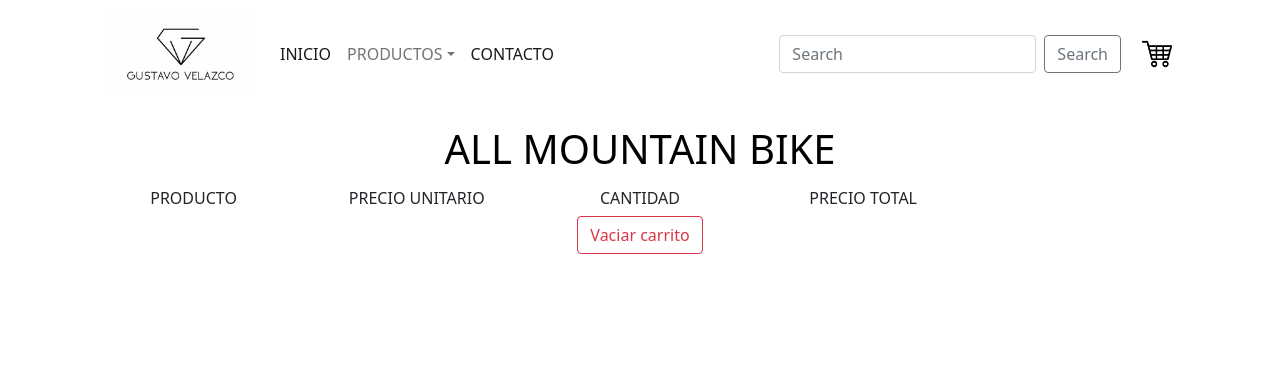
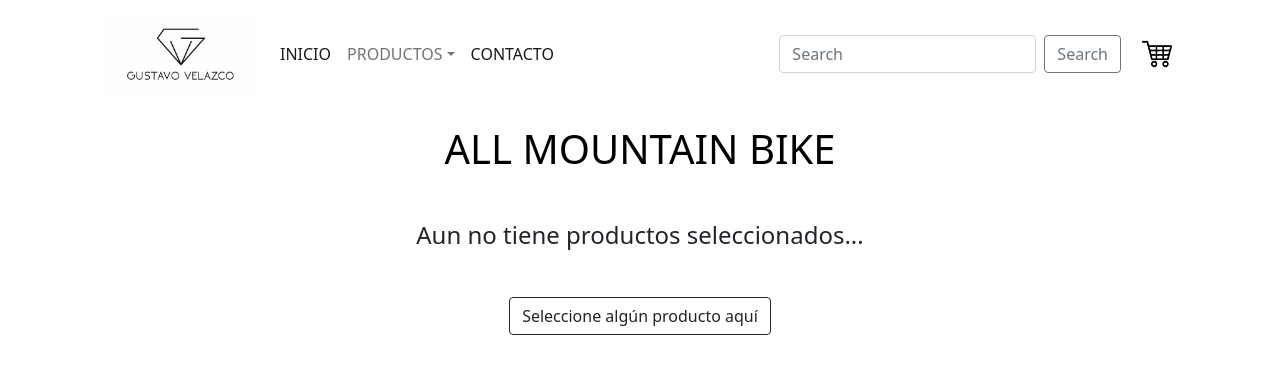
Before and after one commit to wilander200/ProyectoFinalReact, a React (Create React App) app: page /cart in a window 1280 px wide. Shown: the top 374 px of the page. Built offline with nearby package versions, Linux system fonts and the light colour scheme.

Commit message:
final desafio clase 11

```diff
--- a/src/components/Cart/Cart.jsx
+++ b/src/components/Cart/Cart.jsx
@@ -1,15 +1,25 @@
-import { useContext, useState } from "react"
+import { useContext } from "react"
 import { Button } from "react-bootstrap"
+import { Link } from "react-router-dom"
 import { CartContext } from "../../context/CartContext"
 
 
 export default function Cart() {
 
-  const {cartList, erraseCart, erraseItem} = useContext(CartContext)
-
+  const {cartList, erraseCart, erraseItem, totalPrice} = useContext(CartContext)
+  console.log(cartList)
 
   return (
     <div className="container">
+      { (cartList.length === 0) ?
+        <div>
+          <h4 className="h4 m-5">Aun no tiene productos seleccionados...</h4>
+          <Link to = '/'>
+            <Button variant="outline-dark">Seleccione algún producto aquí</Button>
+          </Link>
+        </div>
+        :
+        <div>
           <div className="row d-flex justify-content-around">
             <h2 className="col-2 h6">PRODUCTO</h2>
             <h2 className="col-2 h6">PRECIO UNITARIO</h2>
@@ -21,14 +31,20 @@ export default function Cart() {
             {cartList.map((prods) =>
               <div className="row d-flex justify-content-around my-2" key={prods.id}>
                 <p className="col-2 ">{prods.name}</p>
-            <p className="col-2 ">{prods.price.toLocaleString("es-CL")}</p>
+                <p className="col-2 ">{prods.price.toLocaleString("es-CL")} CLP</p>
                 <p className="col-2 ">{prods.cantidad}</p>
-            <p className="col-2 ">{(prods.cantidad*prods.price).toLocaleString("es-CL")}</p>
+                <p className="col-2 ">{(prods.cantidad*prods.price).toLocaleString("es-CL")} CLP</p>
                 <Button className="col-2 " variant="outline-danger" onClick={() => erraseItem(prods.id)} >Eliminar Item</Button>
               </div>
             ) }
           </div>
-      <Button onClick={erraseCart} variant="outline-danger">Vaciar carrito</Button>
+          <div>
+            <h3> {`Monto total de la compra : ${totalPrice().toLocaleString("es-CL")} CLP`}</h3>
+            <Button className="m-3" onClick={erraseCart} variant="outline-danger">Vaciar carrito</Button>
+            <Button className="m-3" variant="outline-success">Proceder al Pago</Button>
+          </div>
+        </div>
+      }
     </div>
   )
 }
--- a/src/components/Widget/WidgetCar.jsx
+++ b/src/components/Widget/WidgetCar.jsx
@@ -1,8 +1,18 @@
-
+import { useContext } from "react"
+import { CartContext } from "../../context/CartContext"
 
 const NavBar = () => {
+    const {totalCant} = useContext(CartContext)
+
     return (
-    <button className='btn btnCarrito' type="button"> <img className='imgCarrito' src='/img/car.png' alt="carritoCompra"/></button>
+    <button className='btn btnCarrito position-relative' type="button">
+        <img className='imgCarrito' src='/img/car.png' alt="carritoCompra"/>
+        { (totalCant()!==0) &&
+            <div class="position-absolute top-0 start-100 translate-middle badge rounded-pill bg-danger">
+                {`${totalCant()}`}
+            </div>
+        }
+    </button>
     )}
 
 export default NavBar
--- a/src/context/CartContext.jsx
+++ b/src/context/CartContext.jsx
@@ -17,27 +17,32 @@ export const CartContext = createContext([])
         setCartList([...cartList, product])
         };
       }
-      console.log(cartList)
 
     const erraseCart = () => {
         setCartList([])
     }
 
-    const erraseItem = (product) => {
-      const erraseProduct = cartList.find(item => item.id === product)
-      if (erraseProduct) {
-        const idx = cartList.indexOf(erraseProduct)
-        cartList.splice(idx,1)
-        setCartList([...cartList])
-      }
+    const erraseItem = (productId) => {
+      setCartList(cartList.filter(errase => errase.id !== productId))
     }
+
+    const totalPrice = () => {
+      return cartList.reduce((acumulado, prods) => acumulado = acumulado + (prods.price*prods.cantidad) , 0)
+    }
+
+    const totalCant = () => {
+      return cartList.reduce((guardado, prod) => guardado += prod.cantidad, 0)
+    }
+
 
   return (
     <CartContext.Provider value={ {
         cartList,
         addToCart,
         erraseCart,
-        erraseItem
+        erraseItem,
+        totalPrice,
+        totalCant
       } }>
         {children}
     </CartContext.Provider>
```
Lines whose indentation alone changed are shown as unchanged.
